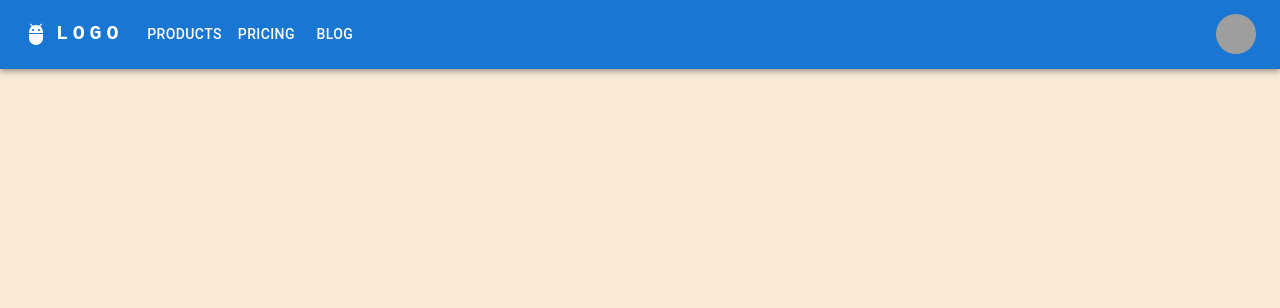
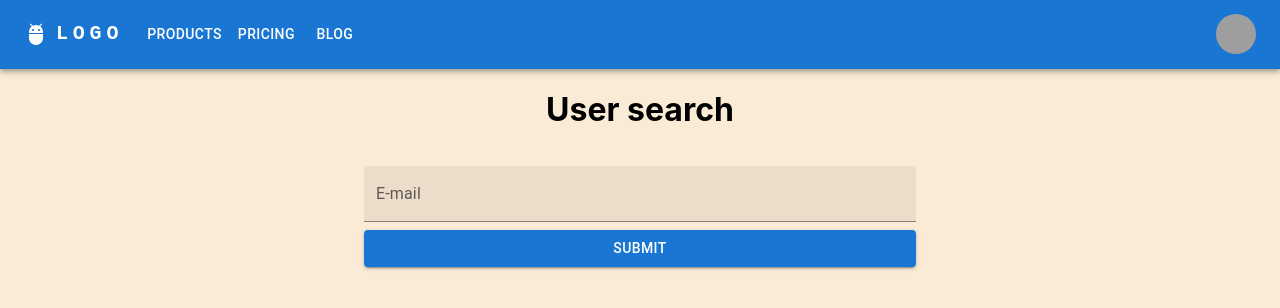
Before and after one commit to ThiagoAlves15/koeber_challenge, a React (Create React App) app: page / in a window 1280 px wide. Shown: the top 308 px of the page. Built offline with nearby package versions, Linux system fonts and the light colour scheme; grey boxes are pictures that could not be loaded.

Commit message:
Add user search and email form components

```diff
--- a/src/App.tsx
+++ b/src/App.tsx
@@ -1,5 +1,6 @@
 import './App.css';
 import AppBar from './components/AppBar';
+import UserSearch from './components/UserSearch';
 // import { useAuth0 } from '@auth0/auth0-react';
 
 function App() {
@@ -26,6 +27,10 @@ function App() {
       <header>
         <AppBar />
       </header>
+
+      <main>
+        <UserSearch />
+      </main>
     </div>
   );
   // } else {
--- /dev/null
+++ b/src/components/EmailForm.tsx
@@ -0,0 +1,44 @@
+import { useFormik } from 'formik';
+import * as Yup from 'yup';
+import { Container, Button, TextField } from '@mui/material';
+
+const EmailForm = () => {
+  const validationSchema = Yup.object({
+    email: Yup.string().email('Invalid email address').required('Email is required'),
+  });
+
+  const formik = useFormik({
+    initialValues: {
+      email: '',
+    },
+    validationSchema: validationSchema,
+    onSubmit:async (values) => {
+      alert(JSON.stringify(values, null, 2));
+    },
+  });
+
+  return (
+    <Container maxWidth="sm" sx={{ mb: 2, mt: 2 }}>
+      <form onSubmit={formik.handleSubmit}>
+        <TextField
+          fullWidth
+          id="email"
+          name="email"
+          margin="normal"
+          variant="filled"
+          label="E-mail"
+          value={formik.values.email}
+          onChange={formik.handleChange}
+          error={formik.touched.email && Boolean(formik.errors.email)}
+          helperText={formik.touched.email && formik.errors.email}
+        />
+
+        <Button color="primary" variant="contained" fullWidth type="submit">
+          Submit
+        </Button>
+      </form>
+    </Container>
+  );
+};
+
+export default EmailForm;
--- /dev/null
+++ b/src/components/UserSearch.tsx
@@ -0,0 +1,12 @@
+import Container from '@mui/material/Container';
+import EmailForm from './EmailForm';
+
+export default function User() {
+  return (
+    <Container>
+      <h1>User search</h1>
+
+      <EmailForm/>
+    </Container>
+  );
+}
```
Also changed, not shown: 1 other file (tests, documents, lock files or other folders).
